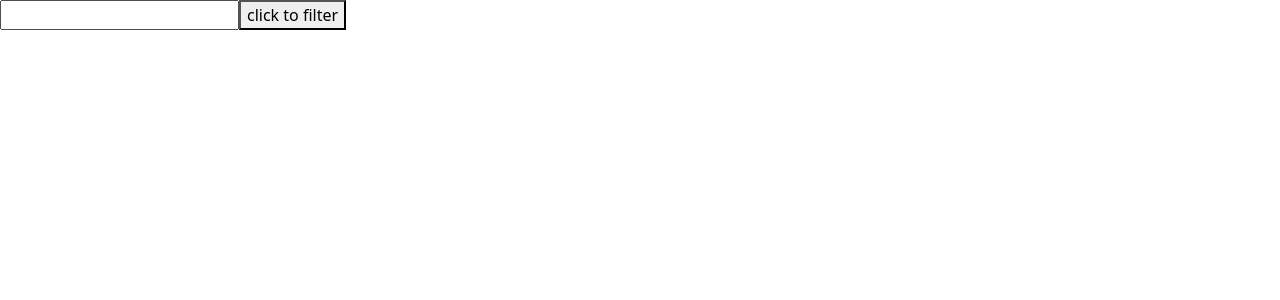
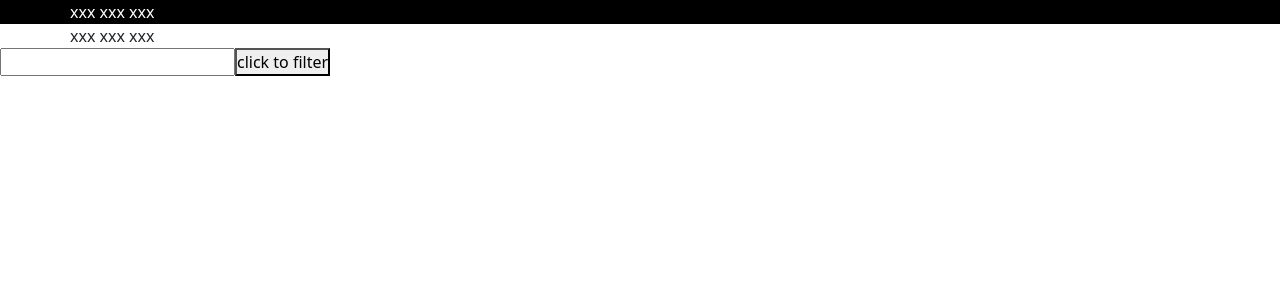
Before and after one commit to lumilio/vue-boolflix, a Vue app: page / in a window 1280 px wide. Shown: the top 300 px of the page. Built offline with nearby package versions, Linux system fonts and the light colour scheme.

Commit message:
Crate vue components + variables scss

```diff
--- a/src/App.vue
+++ b/src/App.vue
@@ -1,5 +1,12 @@
 <template>
   <div id="app">
+      <HeaderBanner/>
+      <SearchBox/>
+
+
+
+
+
       <input v-model="InputSearch" type="text">
       <button @click="Research()">click to filter</button>
       <div>
@@ -20,12 +27,16 @@ import "bootstrap/dist/css/bootstrap.min.css"
 import "bootstrap"
 //--------------------------------------------
 //---------------components-------------------
-
+import HeaderBanner from './components/HeaderBanner.vue';
+import SearchBox from './components/SearchBox.vue';
 //--------------------------------------------
 
 export default {
     name: 'App',
-    components: {},
+    components: {
+        HeaderBanner,
+        SearchBox,
+    },
     data() {
         return {
             InputSearch:'',
@@ -50,4 +61,5 @@ export default {
 
 
 <style lang="scss">
+@import './assets/scss/variables.scss';
 </style>
--- /dev/null
+++ b/src/assets/scss/variables.scss
@@ -0,0 +1,12 @@
+*{ margin: 0; padding: 0; box-sizing: border-box;}
+
+$sie-color-1: #1e2d3b;
+$sie-color-2: #2e3a46;
+$sie-color-3: #777c7f;
+
+
+@mixin layout-input-1 {
+    width: 250px;
+    margin: 5px;
+    margin-left: 30px;
+}
--- /dev/null
+++ b/src/components/CardBox.vue
@@ -0,0 +1,37 @@
+<template>
+    <div class="container-fluid d-flex justify-content-center">
+        <div class="container">
+        </div>
+    </div>
+</template>
+
+/* -------------------------------------------------------------------------- */
+
+<script>
+//-----------------utilities--------------------
+import "bootstrap/dist/css/bootstrap.min.css"
+import "bootstrap"
+//--------------------------------------------
+//---------------components-------------------
+// none
+//--------------------------------------------
+
+
+
+export default {
+    name: '',
+    components: {},
+    props: {},
+/*  data() {},
+    methods: {},
+    computed: {},
+    mounted() {}, */
+}
+</script>
+
+/* -------------------------------------------------------------------------- */
+
+<style scoped lang="scss">
+@import '../assets/scss/variables.scss';
+
+</style>
--- /dev/null
+++ b/src/components/HeaderBanner.vue
@@ -0,0 +1,47 @@
+<template>
+    <div class="container-fluid d-flex justify-content-center">
+        <div class="container">
+            <Logo1/>
+            <SearchBox/>
+        </div>
+    </div>
+</template>
+
+/* -------------------------------------------------------------------------- */
+
+<script>
+//-----------------utilities--------------------
+import "bootstrap/dist/css/bootstrap.min.css"
+import "bootstrap"
+//--------------------------------------------
+//---------------components-------------------
+import Logo1 from './Logo1.vue';
+import SearchBox from './SearchBox.vue';
+//--------------------------------------------
+
+
+
+export default {
+    name: '',
+    components: {
+        Logo1,
+        SearchBox,
+    },
+    props: {},
+/*  data() {},
+    methods: {},
+    computed: {},
+    mounted() {}, */
+}
+</script>
+
+/* -------------------------------------------------------------------------- */
+
+<style scoped lang="scss">
+@import '../assets/scss/variables.scss';
+
+.container-fluid{
+    background-color: black;
+    color: white;
+}
+</style>
--- /dev/null
+++ b/src/components/Logo1.vue
@@ -0,0 +1,37 @@
+<template>
+    <div class="container-fluid d-flex justify-content-center">
+        <div class="container">
+        </div>
+    </div>
+</template>
+
+/* -------------------------------------------------------------------------- */
+
+<script>
+//-----------------utilities--------------------
+import "bootstrap/dist/css/bootstrap.min.css"
+import "bootstrap"
+//--------------------------------------------
+//---------------components-------------------
+// none
+//--------------------------------------------
+
+
+
+export default {
+    name: '',
+    components: {},
+    props: {},
+/*  data() {},
+    methods: {},
+    computed: {},
+    mounted() {}, */
+}
+</script>
+
+/* -------------------------------------------------------------------------- */
+
+<style scoped lang="scss">
+@import '../assets/scss/variables.scss';
+
+</style>
--- a/src/components/Banner1.vue
+++ b/src/components/SearchBox.vue
@@ -1,6 +1,7 @@
 <template>
     <div class="container-fluid d-flex justify-content-center">
         <div class="container">
+            xxx xxx xxx
         </div>
     </div>
 </template>
@@ -9,8 +10,8 @@
 
 <script>
 //-----------------utilities--------------------
-import 'bootstrap-vue/dist/bootstrap-vue.css';
-import 'bootstrap/dist/css/bootstrap.css';
+import "bootstrap/dist/css/bootstrap.min.css"
+import "bootstrap"
 //--------------------------------------------
 //---------------components-------------------
 // none
@@ -32,4 +33,6 @@ export default {
 /* -------------------------------------------------------------------------- */
 
 <style scoped lang="scss">
+@import '../assets/scss/variables.scss';
+
 </style>
--- a/src/main.js
+++ b/src/main.js
@@ -1,5 +1,7 @@
 import Vue from 'vue'
 import App from './App.vue'
+
+export const Bus1 = new Vue();
 
 Vue.config.productionTip = false
 
```
Also changed, not shown: src/assets/logo.png (deleted).
